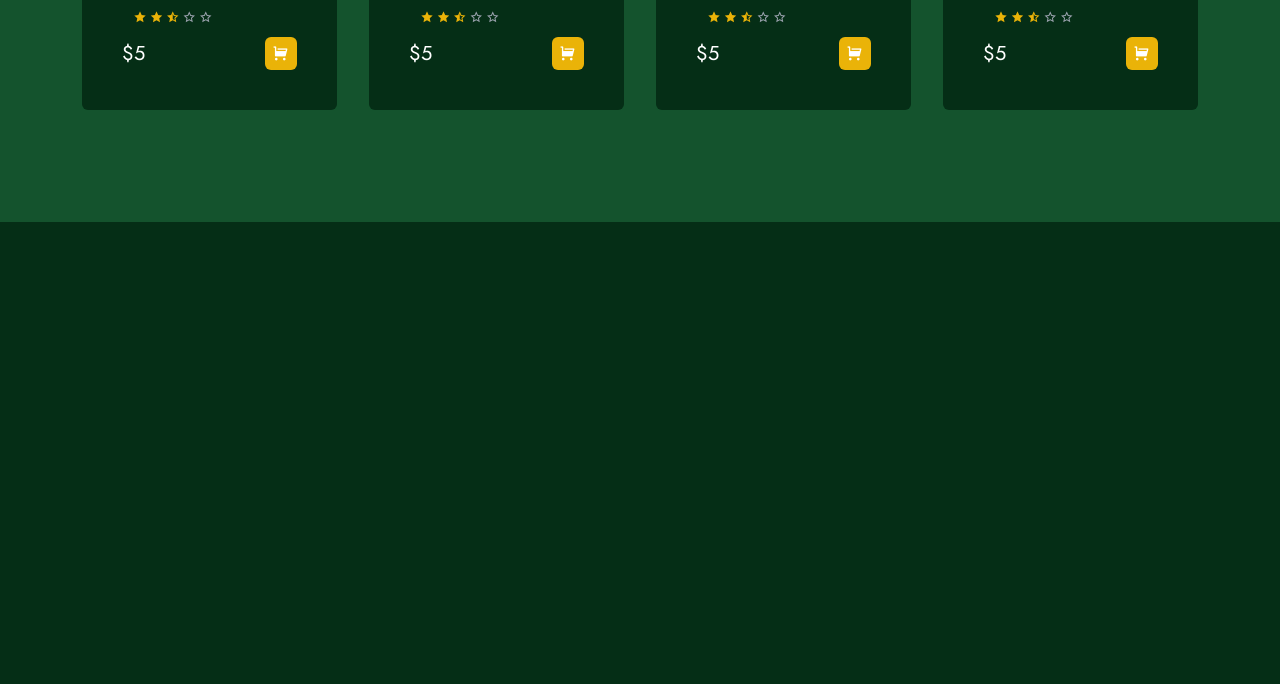
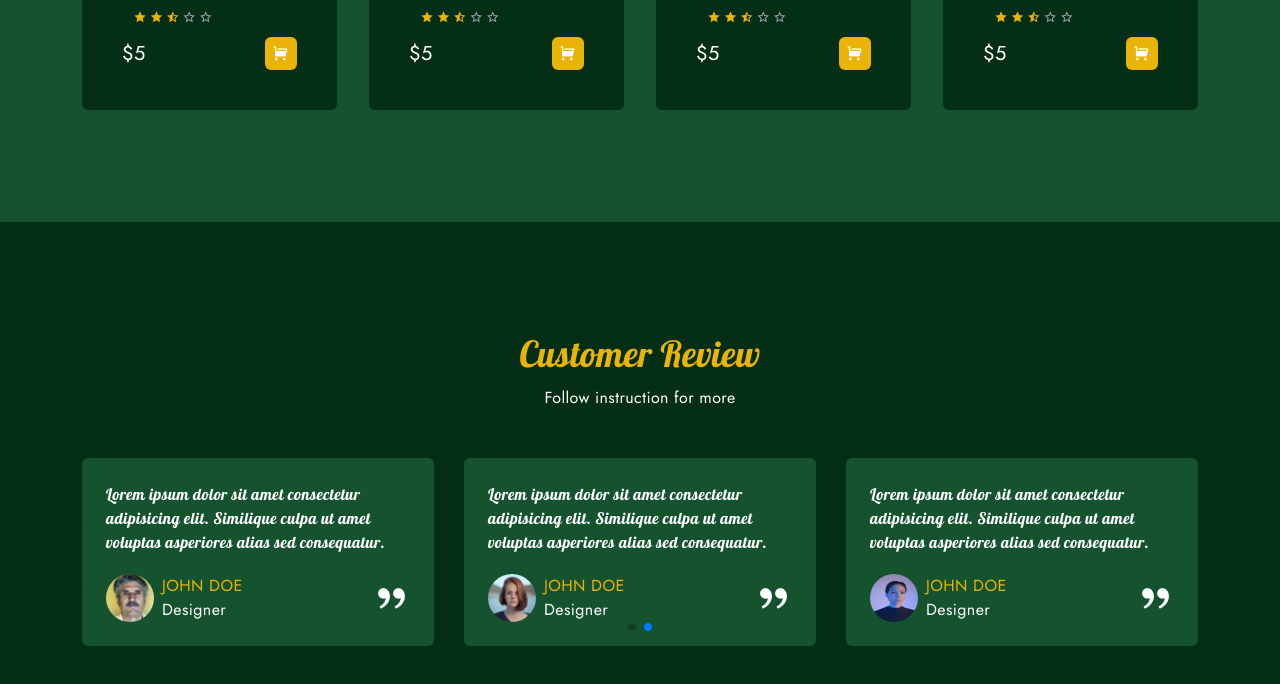
Before and after one commit to 1omarfaruq/Plant-Website, a website: page index.html in a window 1280 px wide. Shown: the part 2758-3442 px from the top of the page. Before the commit the page ends 3204 px from the top, so only its background shows below. Drawn offline with nearby package versions, Linux system fonts and the light colour scheme.

Commit message:
Complete review section design and added Swiper JS

```diff
--- a/assets/js/main.js
+++ b/assets/js/main.js
@@ -45,6 +45,30 @@ navLinks.forEach (link => {
 /**
  * Begain Swiper
  */
+const swiper = new Swiper('.swiper', {
+    speed: 400,
+    spaceBetween: 30,
+    autoplay: {
+        delay: 3000,
+        disableOnInteraction: false,
+    },
+    pagination: {
+      el: '.swiper-pagination',
+      clickable: true,
+    },
+    grabCursor: true,
+    breakpoints: {
+        640: {
+          slidesPerView: 1,
+        },
+        768: {
+          slidesPerView: 2,
+        },
+        1024: {
+          slidesPerView: 3,
+        },
+    }
+  });
 // End Swiper
 
 
--- a/index.html
+++ b/index.html
@@ -21,8 +21,10 @@
     <!-- End Remix Icon -->
 
     <!-- Begain Swiper's CSS -->
+    <link rel="stylesheet" href="https://cdn.jsdelivr.net/npm/swiper@11/swiper-bundle.min.css"/>
     <!-- End Swiper's CSS -->
 </head>
+
 <body>
     <!-- Begain Header -->
     <header id="navbar" class="bg-green-950 fixed w-full top-0 left-0 z-50">
@@ -316,7 +318,105 @@
         <!-- End Populer -->
 
         <!-- Begain Review -->
-        <section id="review"></section>
+        <section id="review">
+            <div class="flex flex-col items-center gap-3 text-center mb-7 md:mb-12">
+                <h2 class="title">Customer Review</h2>
+                <p class="max-w-2xl">Follow instruction for more</p>
+            </div>
+
+            <div class="container">
+                <div class="swiper py-12">
+                    <ul class="swiper-wrapper">
+                        <li class="swiper-slide ">
+                            <div class="flex flex-col gap-5 bg-green-900 rounded-md p-6">
+                                <p class="font-Lobster">
+                                    Lorem ipsum dolor sit amet consectetur adipisicing elit. Similique culpa ut amet voluptas asperiores alias sed consequatur.
+                                </p>
+
+                                <div class="flex items-center">
+                                    <img src="./assets/img/review-1.jpg" alt="Review Image" class="w-12 h-12 rounded-full">
+
+                                    <div class="ml-2">
+                                        <p class="text-yellow-500 uppercase">John doe</p>
+                                        <p>Designer</p>
+                                    </div>
+
+                                    <i class="ri-double-quotes-r text-4xl ml-auto"></i>
+                                </div>
+
+
+                            </div>
+                        </li>
+
+                        <li class="swiper-slide">
+                            <div class="flex flex-col gap-5 bg-green-900 rounded-md p-6">
+                                <p class="font-Lobster">
+                                    Lorem ipsum dolor sit amet consectetur adipisicing elit. Similique culpa ut amet voluptas asperiores alias sed consequatur.
+                                </p>
+
+                                <div class="flex items-center">
+                                    <img src="./assets/img/review-2.jpg" alt="Review Image" class="w-12 h-12 rounded-full">
+
+                                    <div class="ml-2">
+                                        <p class="text-yellow-500 uppercase">John doe</p>
+                                        <p>Designer</p>
+                                    </div>
+
+                                    <i class="ri-double-quotes-r text-4xl ml-auto"></i>
+                                </div>
+
+
+                            </div>
+                        </li>
+
+                        <li class="swiper-slide">
+                            <div class="flex flex-col gap-5 bg-green-900 rounded-md p-6">
+                                <p class="font-Lobster">
+                                    Lorem ipsum dolor sit amet consectetur adipisicing elit. Similique culpa ut amet voluptas asperiores alias sed consequatur.
+                                </p>
+
+                                <div class="flex items-center">
+                                    <img src="./assets/img/review-3.jpg" alt="Review Image" class="w-12 h-12 rounded-full">
+
+                                    <div class="ml-2">
+                                        <p class="text-yellow-500 uppercase">John doe</p>
+                                        <p>Designer</p>
+                                    </div>
+
+                                    <i class="ri-double-quotes-r text-4xl ml-auto"></i>
+                                </div>
+
+
+                            </div>
+                        </li>
+
+                        <li class="swiper-slide">
+                            <div class="flex flex-col gap-5 bg-green-900 rounded-md p-6">
+                                <p class="font-Lobster">
+                                    Lorem ipsum dolor sit amet consectetur adipisicing elit. Similique culpa ut amet voluptas asperiores alias sed consequatur.
+                                </p>
+
+                                <div class="flex items-center">
+                                    <img src="./assets/img/review-4.jpg" alt="Review Image" class="w-12 h-12 rounded-full">
+
+                                    <div class="ml-2">
+                                        <p class="text-yellow-500 uppercase">John doe</p>
+                                        <p>Designer</p>
+                                    </div>
+
+                                    <i class="ri-double-quotes-r text-4xl ml-auto"></i>
+                                </div>
+
+
+                            </div>
+                        </li>
+                    </ul>
+
+                    <!-- If we need pagination -->
+                    <div class="swiper-pagination"></div>
+                </div>
+            </div>
+        </section>
         <!-- End Review -->
     </Main>
 
@@ -331,6 +431,7 @@
     <!-- End Scroll UP -->
 
     <!-- Begain Swiper JS -->
+    <script src="https://cdn.jsdelivr.net/npm/swiper@11/swiper-bundle.min.js"></script>
     <!-- End Swiper JS -->
 
     <!-- Begain Scroll Reveal -->
```
Also changed, not shown: assets/css/tailwind.css.
